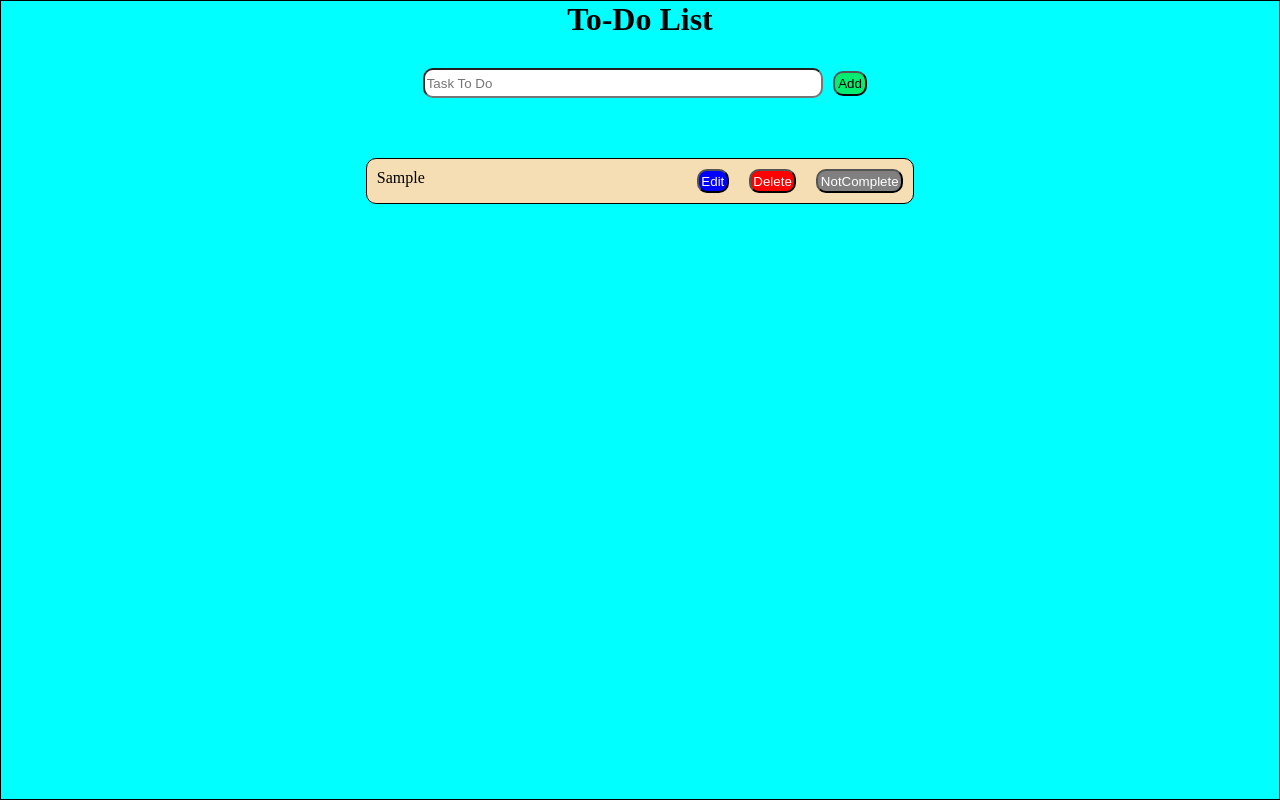
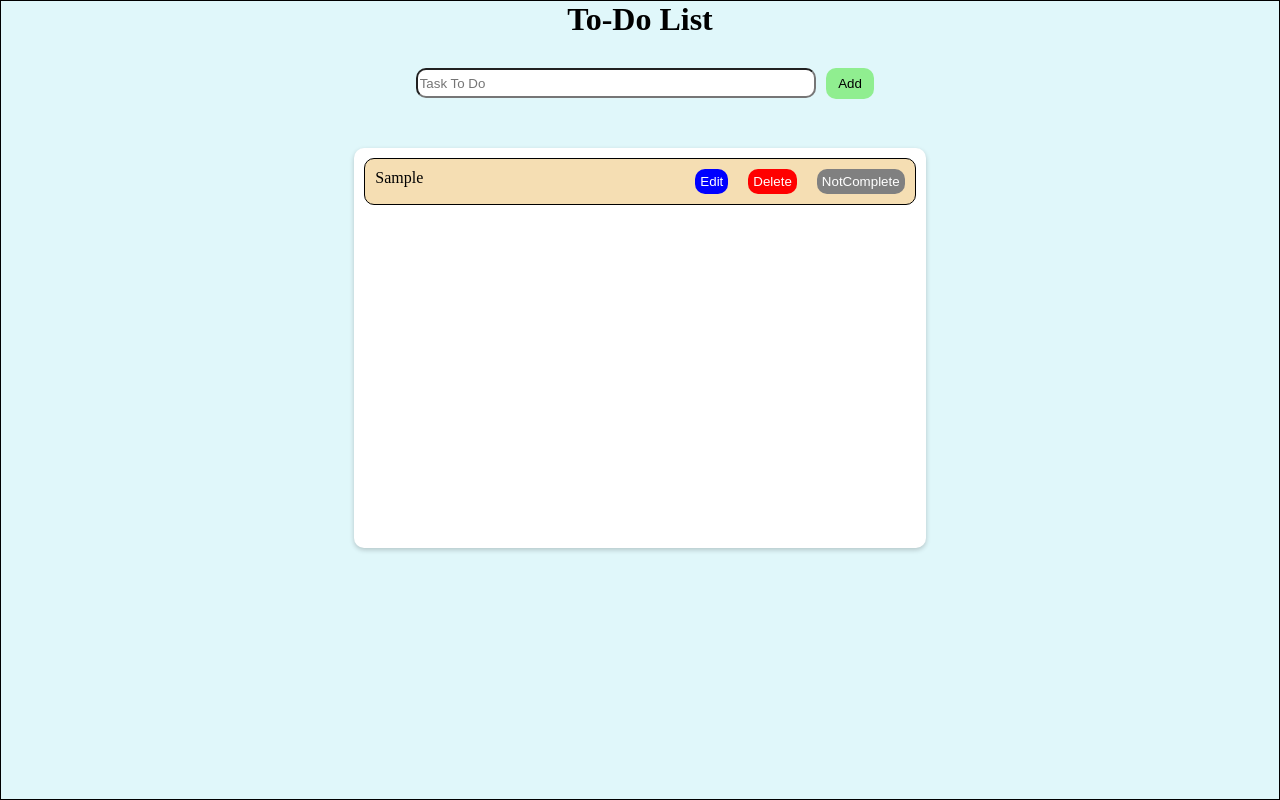
Before and after one commit to R-Srijanki/React-To-Do, a React (Vite) app: page / in a window 1280 px wide. Both pictures are taken after typing "Sample" into the empty fields and a click on the button "Add". Built offline with nearby package versions, Linux system fonts and the light colour scheme.

Commit message:
changes made on header and style files

```diff
--- a/src/components/Header.jsx
+++ b/src/components/Header.jsx
@@ -13,8 +13,14 @@ export default function Header(){
     }
     //on click we want it to be added to items state variable
     function handleclick(){
-        if(taskname=="") //if empty task name then don't add
-            return;
+        if(taskname.trim()=="") //if empty task name then don't add
+           {
+            alert("Please enter task");return;
+           }
+            if (items.some((item)=>item.toLowerCase()===taskname.trim().toLowerCase())) { //if duplicate exists
+  alert("This task already exists!");
+  return;
+}
         if(editind!=null){ // task exists in items and it needs to be edited
             let updated=[...items];
             updated[editind]=taskname;
@@ -34,8 +40,8 @@ export default function Header(){
     }
     //to delete whole task from items using filter
     function handledel(index){
-        let updated=items.filter((_,i)=>i!=index);
-        setitem(updated);
+        if(confirm("Delete this task?"))
+        setitem(items.filter((_,i)=>i!=index));
     }
     return(
         <div className="body">
--- a/src/components/style.css
+++ b/src/components/style.css
@@ -27,7 +27,7 @@
     align-items: center;
     flex-direction: column;
     border: 1px solid black;
-    background-color: aqua;
+    background-color: #e0f7fa;
     overflow: auto;
 }
 .todo{
@@ -37,6 +37,9 @@
     margin: 20px;
     height: 400px;
     overflow: auto;
+     background-color: #fff;
+  border-radius: 10px;
+  box-shadow: 0 2px 5px rgba(0,0,0,0.2);
 }
 
 .input{
@@ -54,14 +57,22 @@
     justify-content: space-between;
     background-color: wheat;
 }
+.taskstyle:hover {
+  background-color: #f0e5c9;
+  transform: scale(1.01);
+  transition: all 0.2s ease;
+}
 
 .taskname{
+     flex: 1;
     margin: 10px;
+     word-wrap: break-word;
+  overflow-wrap: break-word;
 }
 
 .delbut{
     margin: 10px;
-    padding: 2.5px;
+    padding: 5px;
     border-radius: 10px;
     height: fit-content;
     background-color: red;
@@ -69,7 +80,7 @@
 }
 .editbut{
     margin: 10px;
-     padding: 2.5px;
+     padding: 5px;
       border-radius: 10px;
       height: fit-content;
       background-color: blue;
@@ -77,7 +88,7 @@
 }
 .combut{
     margin: 10px;
-     padding: 2.5px;
+     padding: 5px;
       border-radius: 10px;
       height: fit-content;
        color: white;
@@ -89,11 +100,20 @@
 
 .addbut{
     border-radius: 10px;
-    padding: 3px;
-    background-color: lch(82.94% 83.05 146.44);
+    padding: 8px 12px;
+    background-color: lightgreen;
      color: black;
 }
 .addbut:hover,.combut:hover,.delbut:hover,.editbut:hover{
     transform: scale(1.05);
     cursor: pointer;
 }
+button {
+  border: none;
+  outline: none;
+  cursor: pointer;
+  transition: 0.3s;
+}
+button:hover {
+  opacity: 0.9;
+}
```
